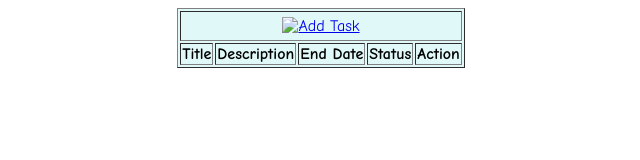
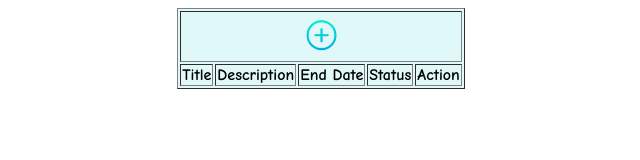
Before and after one commit to AkshayRana-AR/Todo-Web-App, a plain HTML site: page index.html in a window 1280 px wide. Shown: the whole page, without its empty margins (319-959 px from the left). Drawn offline with Linux system fonts and the light colour scheme.

Commit message:
Update index.html

```diff
--- a/index.html
+++ b/index.html
@@ -8,7 +8,7 @@
 </head>
 <body>
     <table id="notestable" border="1" align="center" style="background-color:rgb(224, 248, 248); font-family: 'Comic Sans MS', cursive, sans-serif;">
-        <tr><td colspan="6" align="center"><a href="AddTask.html"><img src="add.png" width="35px" height="35px" alt="Add Task" style="padding: 2px;margin: 2px;"></img></a></td></tr>
+        <tr><td colspan="6" align="center"><a href="AddTask.html"><img src="icons/add.png" width="35px" height="35px" alt="Add Task" style="padding: 2px;margin: 2px;"></img></a></td></tr>
             <th>Title</th>
             <th>Description</th>
             <th>End Date</th>
```
